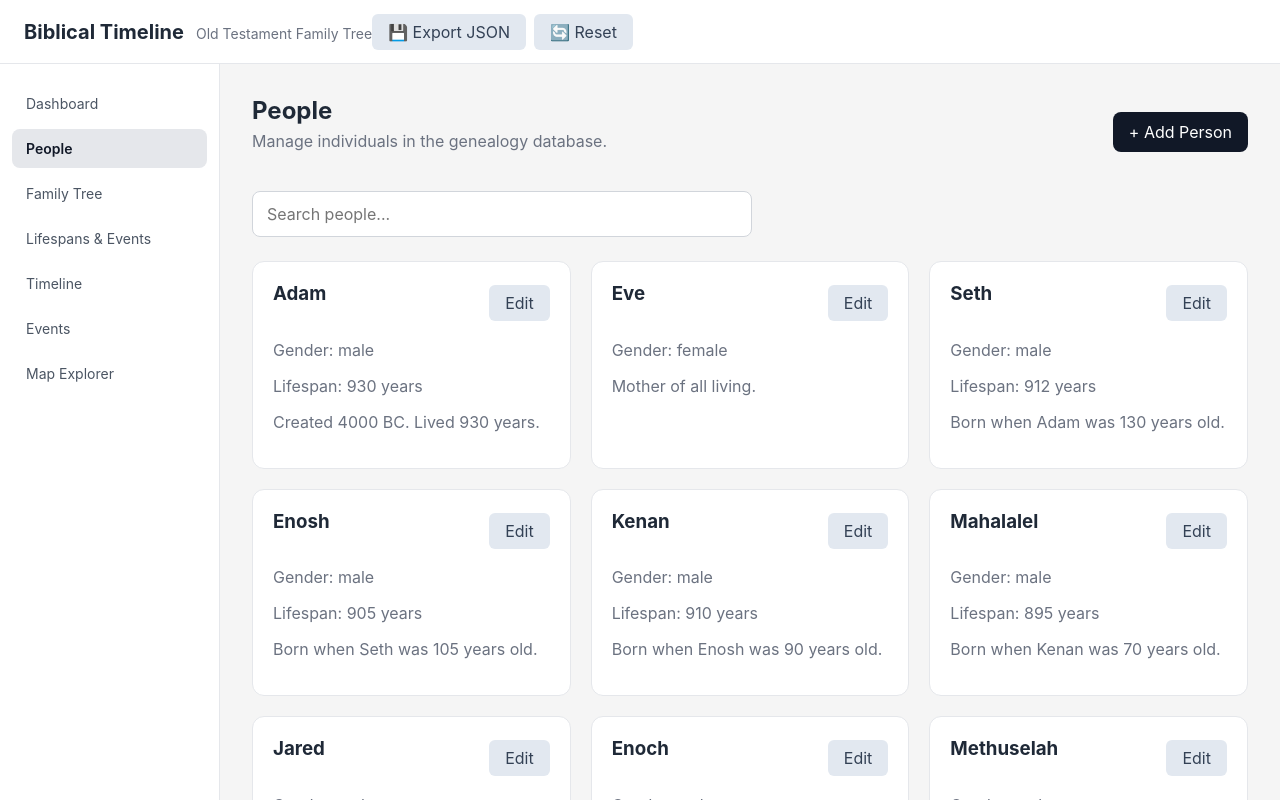
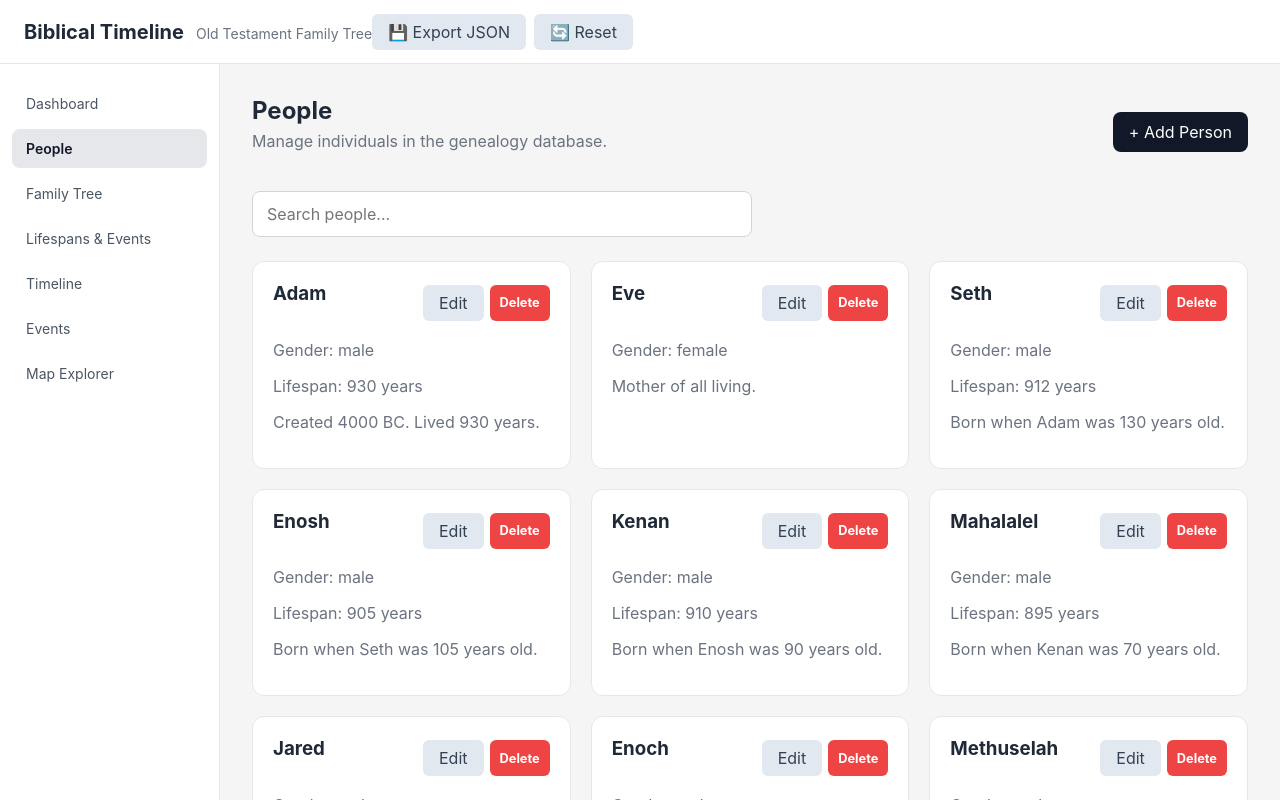
Before and after one commit to JonathanGhaly/biblical-timeline, a React (Vite) app: page / in a window 1280 px wide. Both pictures are taken after a click on the button "People". Shown: the top 800 px of the page. Built offline with nearby package versions, Linux system fonts and the light colour scheme.

Commit message:
Set base path for GitHub Pages

```diff
--- a/src/pages/Events.tsx
+++ b/src/pages/Events.tsx
@@ -7,6 +7,7 @@ type EventsProps = {
   people: Person[];
   onAddEvent: (newEvent: BiblicalEvent) => void;
   onUpdateEvent?: (updatedEvent: BiblicalEvent) => void;
+  onDeleteEvent?: (eventId: string) => void;
 };
 
 const OT_LOCATIONS = [
@@ -44,7 +45,13 @@ const OT_LOCATIONS = [
   "Ur of the Chaldees",
 ];
 
-function Events({ events, people, onAddEvent, onUpdateEvent }: EventsProps) {
+function Events({
+  events,
+  people,
+  onAddEvent,
+  onUpdateEvent,
+  onDeleteEvent,
+}: EventsProps) {
   const [search, setSearch] = useState("");
   const [isAddModalOpen, setIsAddModalOpen] = useState(false);
   const [selectedEvent, setSelectedEvent] = useState<BiblicalEvent | null>(null);
@@ -87,6 +94,21 @@ function Events({ events, people, onAddEvent, onUpdateEvent }: EventsProps) {
 
     setSelectedEvent(editForm);
     setIsEditing(false);
+  };
+
+  const handleDelete = () => {
+    if (!selectedEvent) return;
+
+    const confirmed = window.confirm(
+      `Are you sure you want to delete "${selectedEvent.title}"?`
+    );
+
+    if (confirmed) {
+      if (onDeleteEvent) {
+        onDeleteEvent(selectedEvent.id);
+      }
+      setSelectedEvent(null);
+    }
   };
 
   const togglePersonAssociation = (personId: string) => {
@@ -389,10 +411,32 @@ function Events({ events, people, onAddEvent, onUpdateEvent }: EventsProps) {
                   </p>
                 )}
 
-                <div style={{ display: "flex", justifyContent: "flex-end", marginTop: "16px" }}>
+                <div style={{ display: "flex", justifyContent: "space-between", alignItems: "center", marginTop: "16px" }}>
+                  <button
+                    onClick={handleDelete}
+                    style={{
+                      padding: "8px 16px",
+                      background: "#ef4444",
+                      color: "#ffffff",
+                      border: "none",
+                      borderRadius: "6px",
+                      fontWeight: "bold",
+                      cursor: "pointer",
+                    }}
+                  >
+                    Delete Event
+                  </button>
                   <button
                     onClick={handleStartEdit}
-                    style={{ padding: "8px 16px", background: "#2563eb", color: "#ffffff", border: "none", borderRadius: "6px", fontWeight: "bold", cursor: "pointer" }}
+                    style={{
+                      padding: "8px 16px",
+                      background: "#2563eb",
+                      color: "#ffffff",
+                      border: "none",
+                      borderRadius: "6px",
+                      fontWeight: "bold",
+                      cursor: "pointer",
+                    }}
                   >
                     Edit Event
                   </button>
--- a/src/pages/People.tsx
+++ b/src/pages/People.tsx
@@ -7,12 +7,14 @@ type PeopleProps = {
   people: Person[];
   onAddPerson: (newPerson: Person) => void;
   onUpdatePerson: (updatedPerson: Person) => void;
+  onDeletePerson?: (personId: string) => void;
 };
 
 export default function People({
   people,
   onAddPerson,
   onUpdatePerson,
+  onDeletePerson,
 }: PeopleProps) {
   const [search, setSearch] = useState("");
   const [isAddModalOpen, setIsAddModalOpen] = useState(false);
@@ -21,6 +23,16 @@ export default function People({
   const filteredPeople = people.filter((person) =>
     person.name.toLowerCase().includes(search.toLowerCase())
   );
+
+  const handleDelete = (person: Person) => {
+    const confirmed = window.confirm(
+      `Are you sure you want to delete ${person.name}?`
+    );
+
+    if (confirmed && onDeletePerson) {
+      onDeletePerson(person.id);
+    }
+  };
 
   return (
     <div>
@@ -57,12 +69,29 @@ export default function People({
               }}
             >
               <h3>{person.name}</h3>
+              <div style={{ display: "flex", gap: "6px" }}>
                 <button
                   className="btn-secondary"
                   onClick={() => setEditingPerson(person)}
                 >
                   Edit
                 </button>
+                <button
+                  onClick={() => handleDelete(person)}
+                  style={{
+                    padding: "4px 10px",
+                    background: "#ef4444",
+                    color: "#ffffff",
+                    border: "none",
+                    borderRadius: "6px",
+                    fontWeight: "bold",
+                    fontSize: "0.8rem",
+                    cursor: "pointer",
+                  }}
+                >
+                  Delete
+                </button>
+              </div>
             </div>
 
             <p>Gender: {person.gender}</p>
```
Lines whose indentation alone changed are shown as unchanged.
